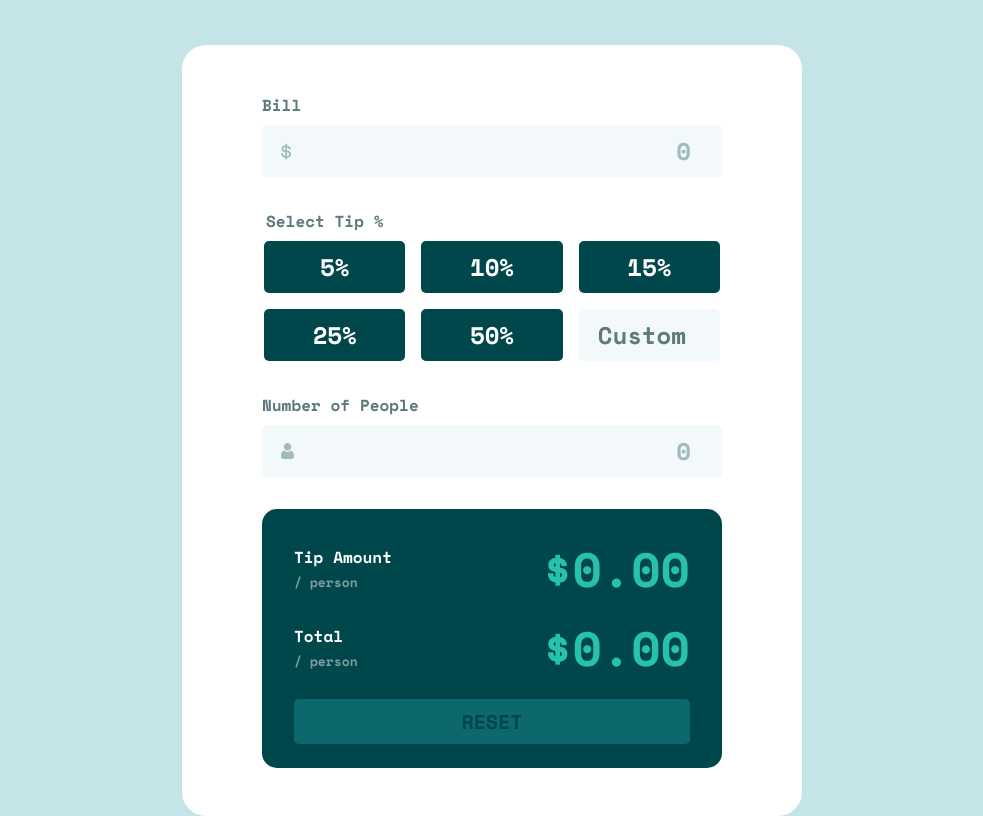
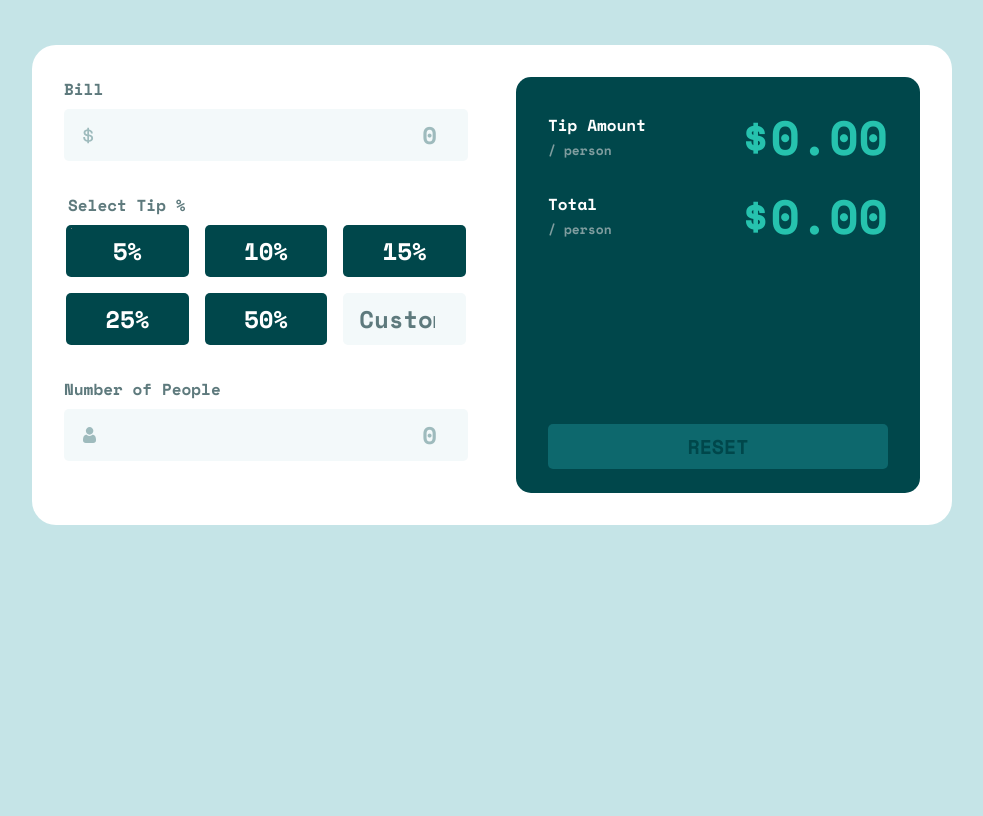
Before and after one commit to Zupi-HR/Tip-calculator-app, a plain HTML site: page index.html in a window 1280 px wide. Shown: the part 105-921 px from the top of the page, without its empty margins (148-1131 px from the left). After the commit the page ends 800 px from the top, so only its background shows below. Drawn offline with nearby package versions, Linux system fonts and the light colour scheme.

Commit message:
feat: Complete Tip Calculator App
The project is fully functional and responsive, matching the provided mobile and desktop designs.

Key Features Implemented:
- **Semantic HTML:** The structure is built with accessibility in mind, using elements like `<fieldset>`, `<output>`, and `aria-live` for a better user experience.
- **Mobile-First CSS:** Styles are built from a mobile-first perspective and scale up to tablet and desktop screens using media queries. Modern CSS like custom properties, Flexbox, and Grid are used for layout and styling.
- **Interactive JavaScript:** The script handles all user interactions, including real-time calculations, input validation for the number of people, and dynamic state management for the reset button.

```diff
--- a/style.css
+++ b/style.css
@@ -336,3 +336,17 @@ input[type="radio"]:focus+label {
         margin-top: calc(var(--spacing-200) - var(--spacing-100));
     }
 }
+
+@media (min-width: 1025px) {
+    .calculator {
+        max-width: 920px;
+        display: grid;
+        grid-template-columns: 1fr 1fr;
+        gap: var(--spacing-600);
+        padding: var(--spacing-400);
+    }
+
+    .results button {
+        margin-top: auto;
+    }
+}
```
